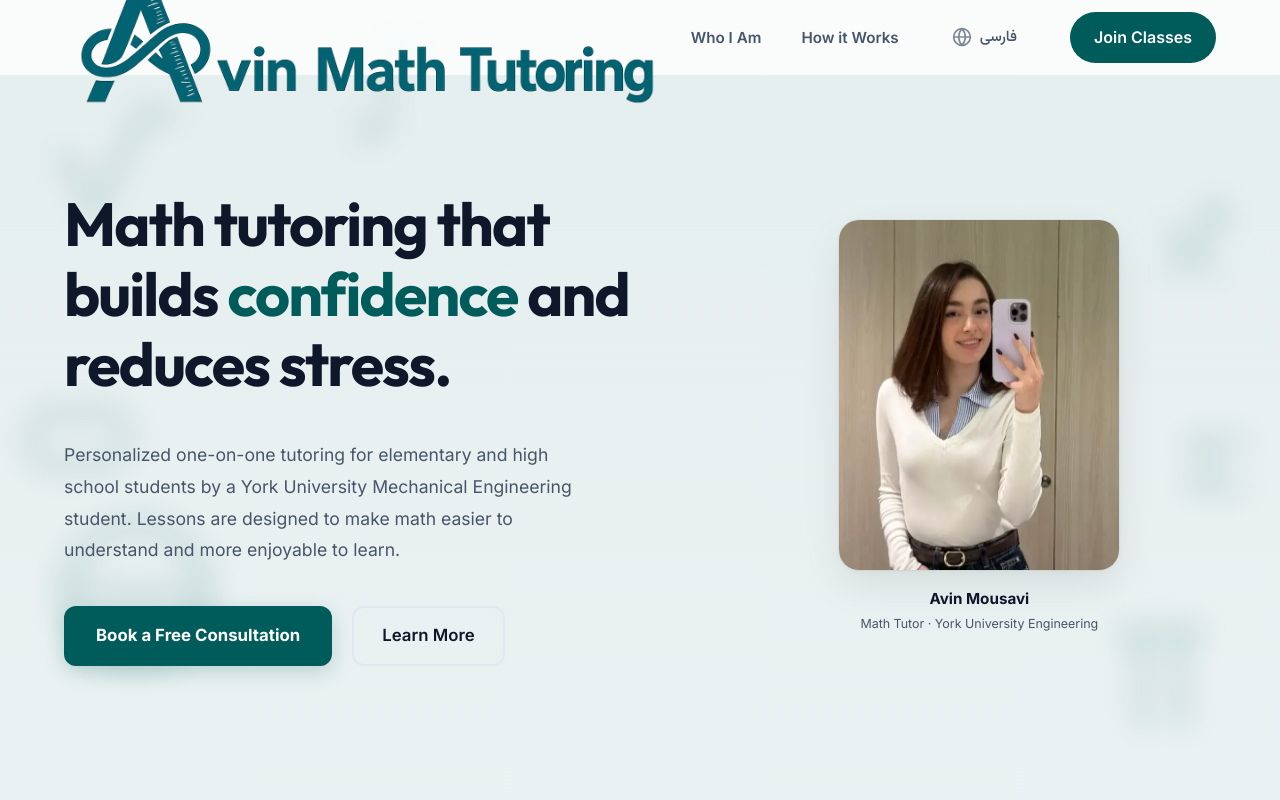
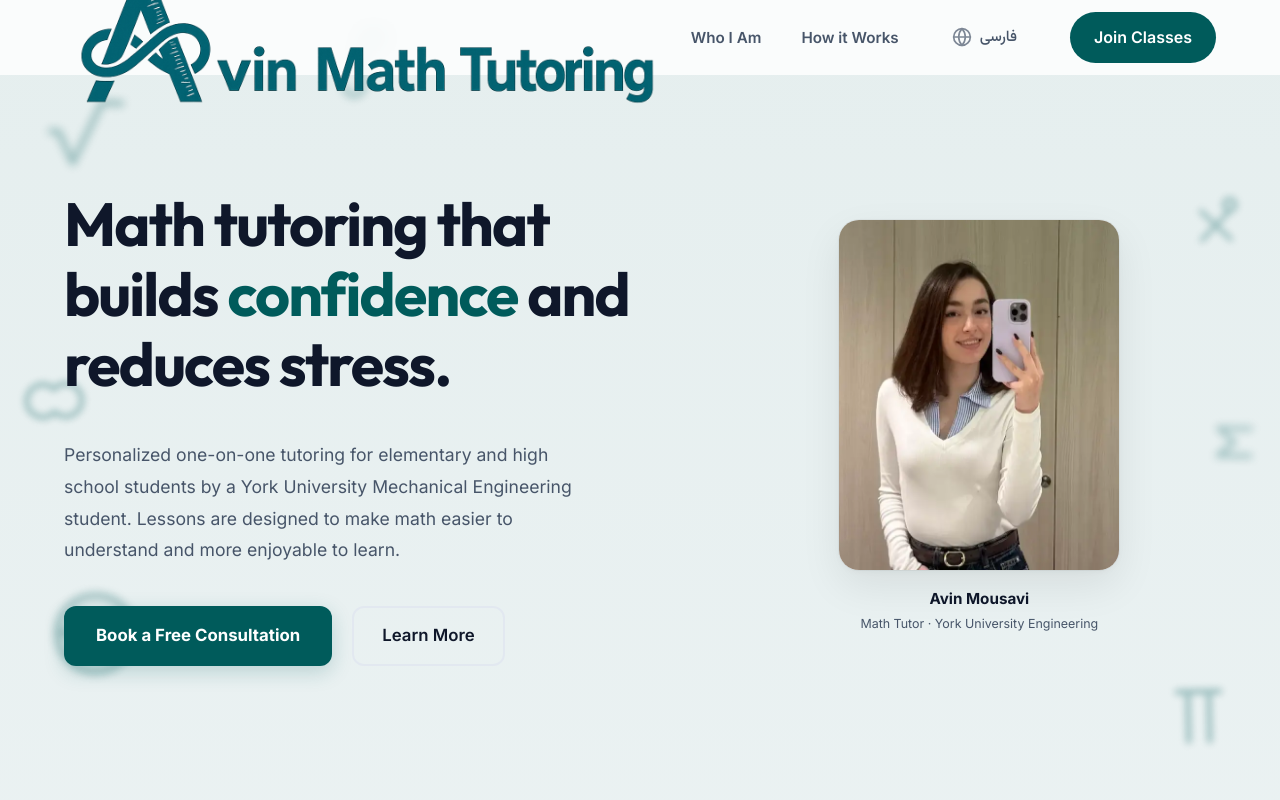
Before and after one commit to parsaabbasian/Math_Tutoring, a Next.js app: page / in a window 1280 px wide. Shown: the top 800 px of the page. Built offline with nearby package versions, Linux system fonts and the light colour scheme.

Commit message:
Refine background symbols: smaller, more distinct, and better placement

```diff
--- a/src/app/components/MathBackground.module.css
+++ b/src/app/components/MathBackground.module.css
@@ -12,61 +12,61 @@
 .symbol {
   position: absolute;
   color: var(--primary);
-  opacity: 0.22;
-  filter: blur(15px);
+  opacity: 0.35;
+  filter: blur(4px);
   transition: all 1s ease-out;
 }
 
 [data-theme='dark'] .symbol {
   color: var(--primary);
-  opacity: 0.18;
-  filter: blur(25px);
+  opacity: 0.25;
+  filter: blur(8px);
 }
 
 .symbol1 {
-  width: 150px;
+  width: 90px;
   top: 8%;
   left: 2%;
   animation: drift 25s ease-in-out infinite alternate;
 }
 
 .symbol2 {
-  width: 120px;
+  width: 70px;
   top: 20%;
   right: 2%;
   animation: drift 30s ease-in-out infinite alternate-reverse;
 }
 
 .symbol3 {
-  width: 180px;
+  width: 100px;
   bottom: 15%;
   left: 3%;
   animation: drift 35s ease-in-out infinite alternate;
 }
 
 .symbol4 {
-  width: 160px;
+  width: 85px;
   bottom: 8%;
   right: 3%;
   animation: drift 28s ease-in-out infinite alternate-reverse;
 }
 
 .symbol5 {
-  width: 110px;
+  width: 65px;
   top: 50%;
-  right: 1%;
+  right: 1.5%;
   animation: drift 40s ease-in-out infinite alternate;
 }
 
 .symbol6 {
-  width: 140px;
+  width: 80px;
   top: 40%;
-  left: 1%;
+  left: 1.5%;
   animation: drift 32s ease-in-out infinite alternate-reverse;
 }
 
 .symbol7 {
-  width: 120px;
+  width: 75px;
   top: 2%;
   left: 25%;
   animation: drift 38s ease-in-out infinite alternate;
```
